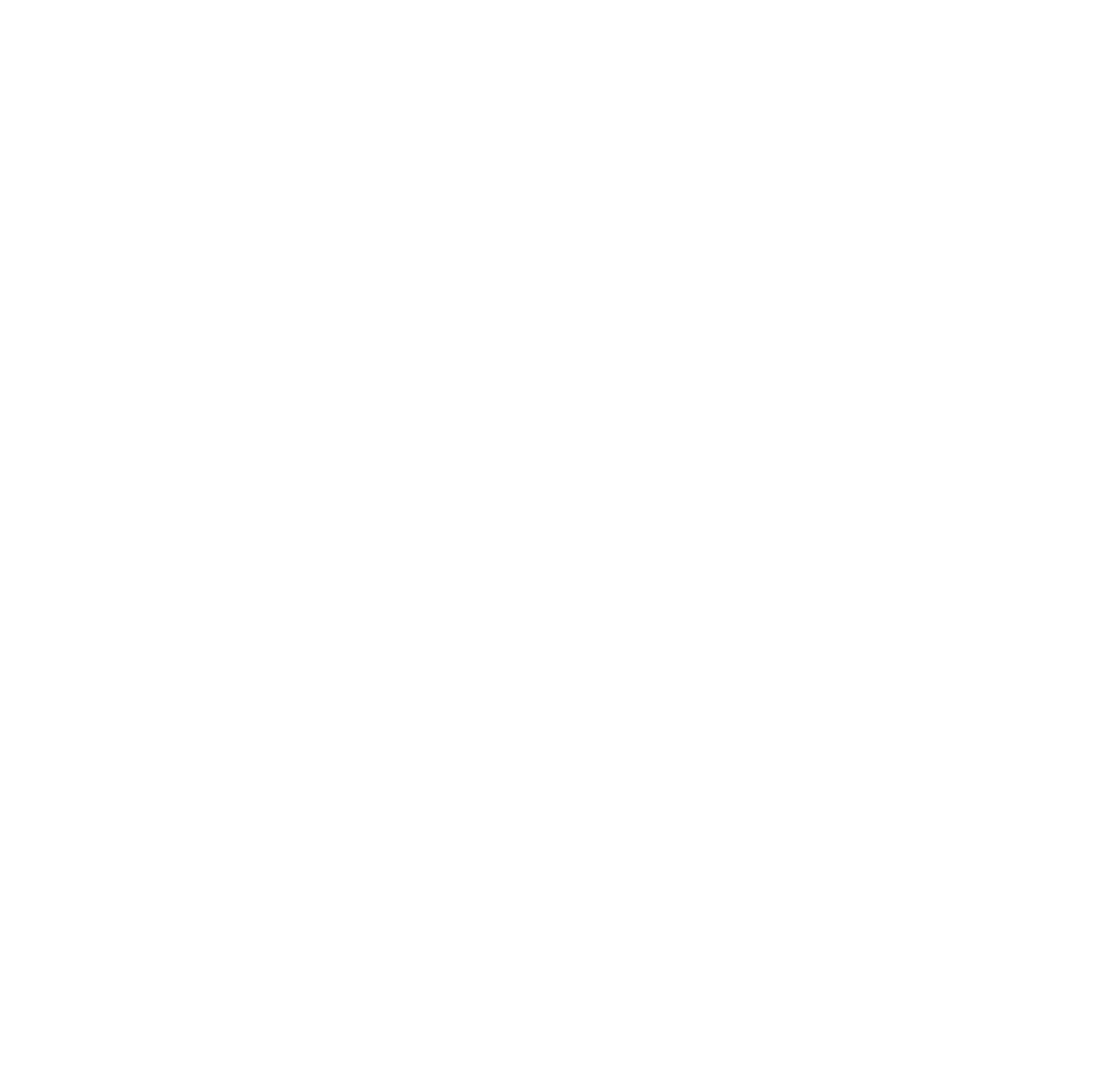
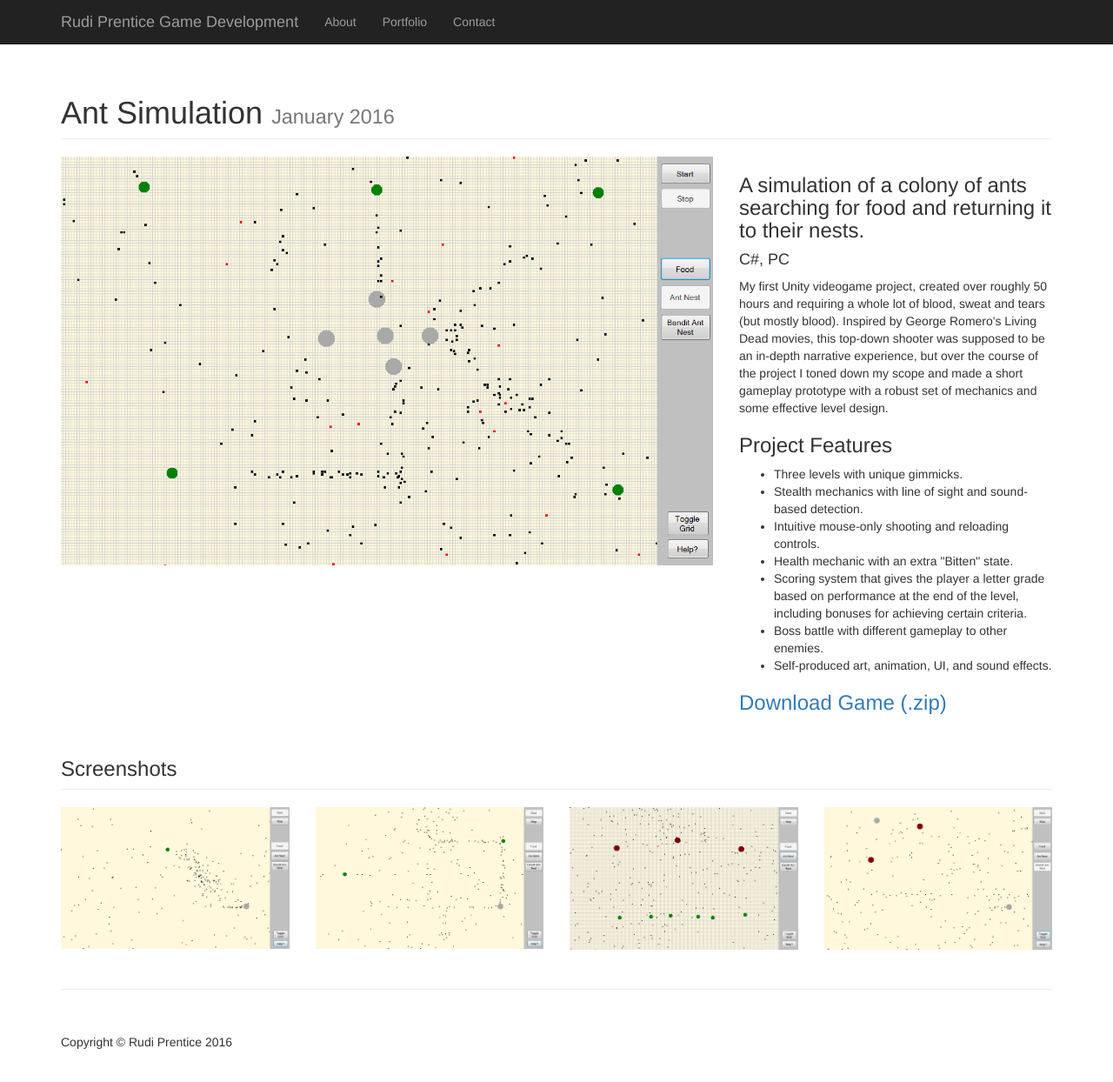
Before and after one commit to RudiJay/rudijay.github.io, a plain HTML site: page ant-sim.html in a window 1280 px wide. Shown: the whole page at 87% size. Before the commit the page ends 800 px from the top, so only its background shows below. Drawn offline with Linux system fonts and the light colour scheme.

Commit message:
Added ant sim pics

```diff
--- a/ant-sim.html
+++ b/ant-sim.html
@@ -0,0 +1,159 @@
+<!DOCTYPE html>
+<html lang="en">
+
+<head>
+
+    <meta charset="utf-8">
+    <meta http-equiv="X-UA-Compatible" content="IE=edge">
+    <meta name="viewport" content="width=device-width, initial-scale=1">
+    <meta name="description" content="">
+    <meta name="author" content="">
+
+    <title>Memories of the Dead | Rudi Prentice Game Development</title>
+
+    <!-- Bootstrap Core CSS -->
+    <link href="css/bootstrap.min.css" rel="stylesheet">
+
+    <!-- Custom CSS -->
+    <link href="css/portfolio-item.css" rel="stylesheet">
+
+    <!-- HTML5 Shim and Respond.js IE8 support of HTML5 elements and media queries -->
+    <!-- WARNING: Respond.js doesn't work if you view the page via file:// -->
+    <!--[if lt IE 9]>
+        <script src="https://oss.maxcdn.com/libs/html5shiv/3.7.0/html5shiv.js"></script>
+        <script src="https://oss.maxcdn.com/libs/respond.js/1.4.2/respond.min.js"></script>
+    <![endif]-->
+
+</head>
+
+<body>
+
+    <!-- Navigation -->
+    <nav class="navbar navbar-inverse navbar-fixed-top" role="navigation">
+        <div class="container">
+            <!-- Brand and toggle get grouped for better mobile display -->
+            <div class="navbar-header">
+                <button type="button" class="navbar-toggle" data-toggle="collapse" data-target="#bs-example-navbar-collapse-1">
+                    <span class="sr-only">Toggle navigation</span>
+                    <span class="icon-bar"></span>
+                    <span class="icon-bar"></span>
+                    <span class="icon-bar"></span>
+                </button>
+                <a class="navbar-brand" href="index.html">Rudi Prentice Game Development</a>
+            </div>
+            <!-- Collect the nav links, forms, and other content for toggling -->
+            <div class="collapse navbar-collapse" id="bs-example-navbar-collapse-1">
+                <ul class="nav navbar-nav">
+                  <li>
+                      <a href="about.html">About</a>
+                  </li>
+                  <li>
+                      <a href="portfolio.html">Portfolio</a>
+                  </li>
+                  <li>
+                      <a href="contact.html">Contact</a>
+                  </li>
+                </ul>
+            </div>
+            <!-- /.navbar-collapse -->
+        </div>
+        <!-- /.container -->
+    </nav>
+
+    <!-- Page Content -->
+    <div class="container">
+
+        <!-- Portfolio Item Heading -->
+        <div class="row">
+            <div class="col-lg-12">
+                <h1 class="page-header">Ant Simulation
+                    <small>January 2016</small>
+                </h1>
+            </div>
+        </div>
+        <!-- /.row -->
+
+        <!-- Portfolio Item Row -->
+        <div class="row">
+
+            <div class="col-md-8">
+                <img class="img-responsive" src="images/screenshots/ant/1.png" alt="Ant Banner">
+            </div>
+
+            <div class="col-md-4">
+                <h3>A simulation of a colony of ants searching for food and returning it to their nests.</h3>
+                <h4>C#, PC</h4>
+                <p>
+                  My first Unity videogame project, created over roughly 50 hours and
+                  requiring a whole lot of blood, sweat and tears (but mostly blood). Inspired
+                  by George Romero's Living Dead movies, this top-down shooter was
+                  supposed to be an in-depth narrative experience, but over the course
+                  of the project I toned down my scope and made a short gameplay
+                  prototype with a robust set of mechanics and some effective level design.
+                </p>
+                <h3>Project Features</h3>
+                <ul>
+                    <li>Three levels with unique gimmicks.</li>
+                    <li>Stealth mechanics with line of sight and sound-based detection.</li>
+                    <li>Intuitive mouse-only shooting and reloading controls.</li>
+                    <li>Health mechanic with an extra "Bitten" state.</li>
+                    <li>Scoring system that gives the player a letter grade based on performance at the end of the level, including bonuses for achieving certain criteria.</li>
+                    <li>Boss battle with different gameplay to other enemies.</li>
+                    <li>Self-produced art, animation, UI, and sound effects.</li>
+                </ul>
+                <h3><a href="downloads/Ant-Sim.zip" target="_blank">Download Game (.zip)</a></h3>
+            </div>
+
+        </div>
+        <!-- /.row -->
+
+        <!-- Related Projects Row -->
+        <div class="row">
+
+            <div class="col-lg-12">
+                <h3 class="page-header">Screenshots</h3>
+            </div>
+
+            <div class="col-sm-3 col-xs-6">
+                <img class="img-responsive portfolio-item" src="images/screenshots/ant/2.png" alt="">
+            </div>
+
+            <div class="col-sm-3 col-xs-6">
+                <img class="img-responsive portfolio-item" src="images/screenshots/ant/3.png" alt="">
+            </div>
+
+            <div class="col-sm-3 col-xs-6">
+                <img class="img-responsive portfolio-item" src="images/screenshots/ant/5.png" alt="">
+            </div>
+
+            <div class="col-sm-3 col-xs-6">
+                <img class="img-responsive portfolio-item" src="images/screenshots/ant/4.png" alt="">
+            </div>
+
+        </div>
+        <!-- /.row -->
+
+        <hr>
+
+        <!-- Footer -->
+        <footer>
+            <div class="row">
+                <div class="col-lg-12">
+                    <p>Copyright &copy; Rudi Prentice 2016</p>
+                </div>
+            </div>
+            <!-- /.row -->
+        </footer>
+
+    </div>
+    <!-- /.container -->
+
+    <!-- jQuery -->
+    <script src="js/jquery.js"></script>
+
+    <!-- Bootstrap Core JavaScript -->
+    <script src="js/bootstrap.min.js"></script>
+
+</body>
+
+</html>
```
Also changed, not shown: index.html (+7 -5 lines), images/screenshots/ant/1.png (added), images/screenshots/ant/2.png (added), images/screenshots/ant/3.png (added), images/screenshots/ant/4.png (added), images/screenshots/ant/5.png (added), 1 other file.
